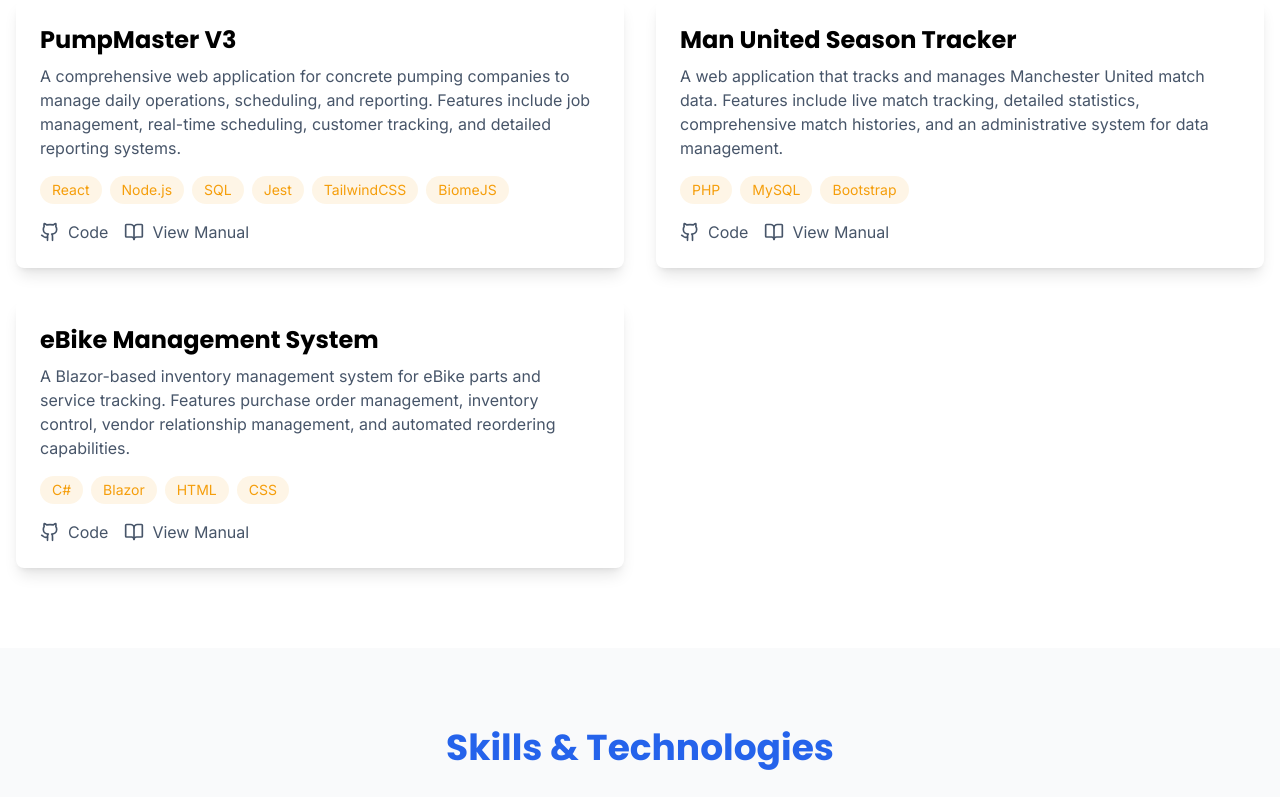
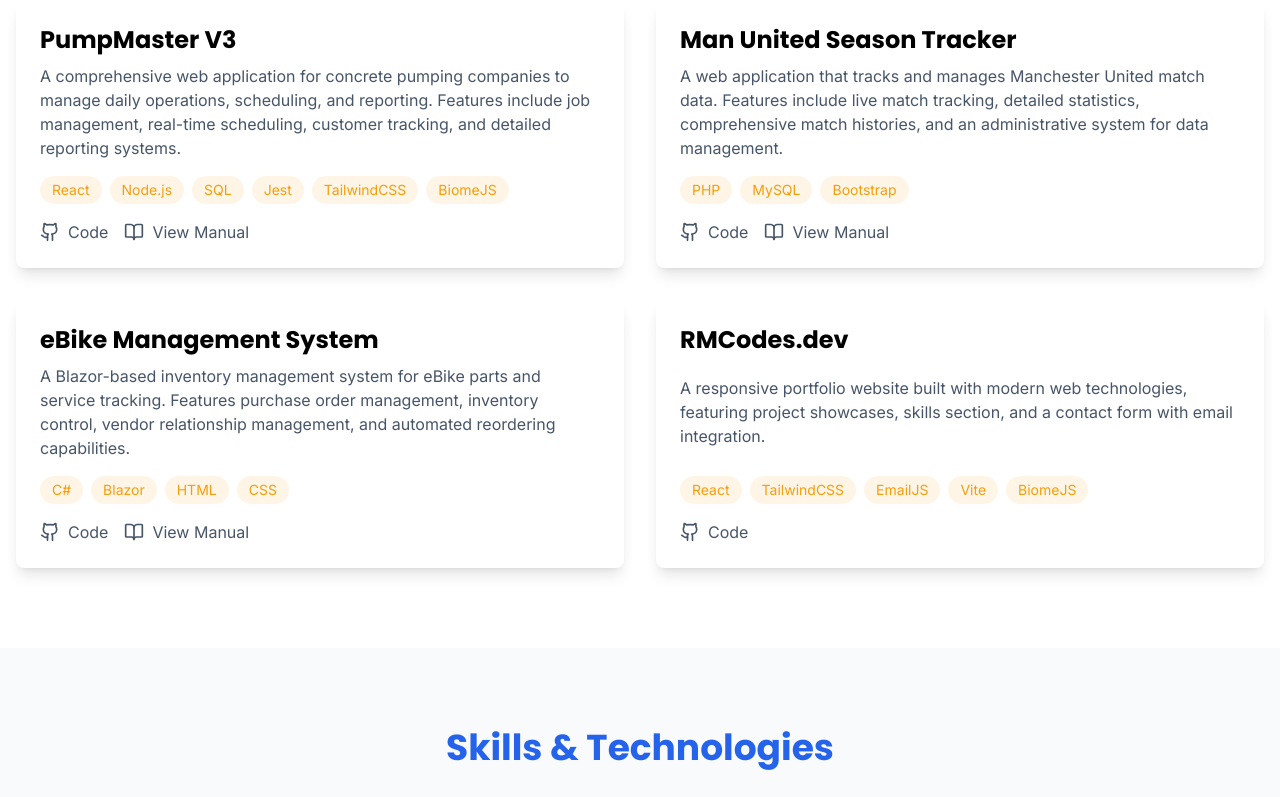
Before and after one commit to crazyturtles/react-portfolio, a React (Vite) app: page / in a window 1280 px wide. Shown: the part 968-1765 px from the top of the page. Built offline with nearby package versions, Linux system fonts and the light colour scheme.

Commit message:
Update projects.jsx

```diff
--- a/src/components/projects.jsx
+++ b/src/components/projects.jsx
@@ -94,6 +94,13 @@
 		reflections:
 			"This project demonstrates effective implementation of a business-critical inventory management system using Blazor. The focus was on creating an efficient and user-friendly interface while maintaining robust backend processing capabilities.",
 	},
+	{
+		title: "RMCodes.dev",
+		description:
+			"A responsive portfolio website built with modern web technologies, featuring project showcases, skills section, and a contact form with email integration.",
+		tags: ["React", "TailwindCSS", "EmailJS", "Vite", "BiomeJS"],
+		github: "https://github.com/crazyturtles/react-portfolio",
+	},
 ];
 
 const Projects = () => {
@@ -109,11 +116,14 @@
 					{projects.map((project, index) => (
 						<div
 							key={project.title}
-							onClick={() => setSelectedProject(project)}
+							onClick={() =>
+								project.introduction && setSelectedProject(project)
+							}
 							onKeyDown={(e) => {
-								if (e.key === "Enter") setSelectedProject(project);
+								if (e.key === "Enter" && project.introduction)
+									setSelectedProject(project);
 							}}
-							className="group animate-slide-up rounded-lg bg-white p-6 shadow-lg transition-all hover:shadow-xl cursor-pointer"
+							className="group animate-slide-up rounded-lg bg-white p-6 shadow-lg transition-all hover:shadow-xl cursor-pointer flex flex-col justify-between"
 							style={{ animationDelay: `${index * 200}ms` }}
 						>
 							<h3 className="mb-2 font-heading text-2xl font-bold select-none">
@@ -122,6 +132,7 @@
 							<p className="mb-4 text-secondary select-none">
 								{project.description}
 							</p>
+							<div>
 								<div className="mb-4 flex flex-wrap gap-2">
 									{project.tags.map((tag) => (
 										<span
@@ -166,12 +177,13 @@
 									)}
 								</div>
 							</div>
+						</div>
 					))}
 				</div>
 			</div>
 			<ProjectModal
 				project={selectedProject}
-				projects={projects}
+				projects={projects.filter((p) => p.introduction)}
 				isOpen={!!selectedProject}
 				onClose={() => setSelectedProject(null)}
 			/>
```
Lines whose indentation alone changed are shown as unchanged.
